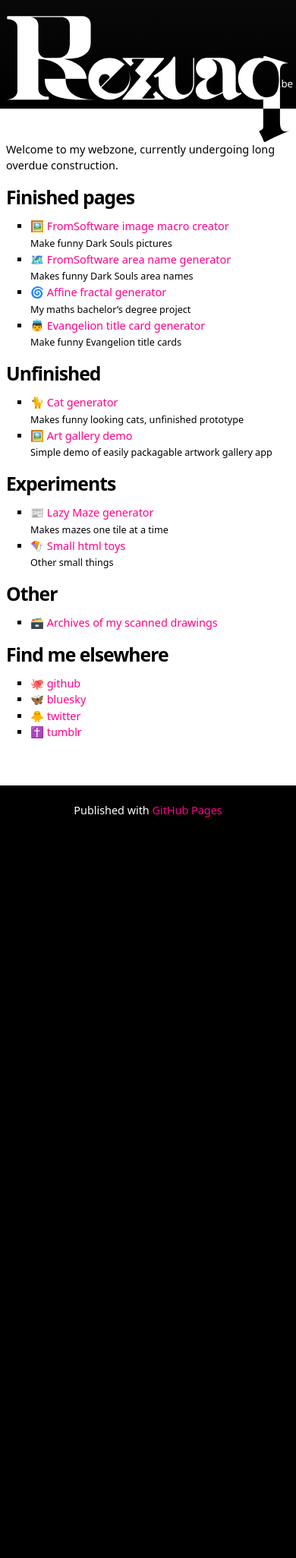
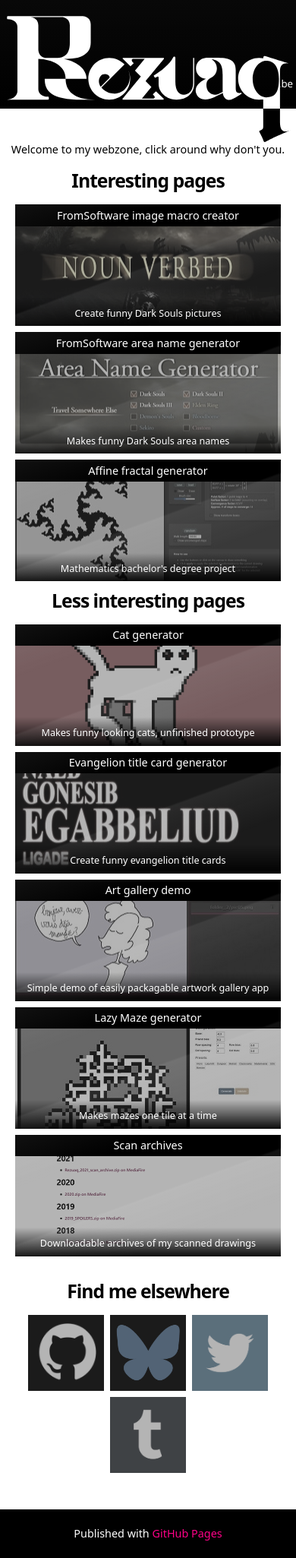
Before and after one commit to Sibert-Aerts/sibert-aerts.github.io, a Jekyll site: the page built from index.html, in a window 390 px wide. Shown: the whole page at 76% size. Built offline with Jekyll 4.4.1, drawn with Linux system fonts in a browser that asks for light colours; before the commit the page ends 1099 px from its top, so only the background shows below that.

Commit message:
Make landing page visually richer

```diff
--- /dev/null
+++ b/assets/css/rezstrap-breakpoints.scss
@@ -0,0 +1,71 @@
+/* Custom Bootstrap-based Sass file */
+
+$grid-breakpoints: (
+    xs: 0,
+    sm: 576px,
+    md: 768px,
+    lg: 992px,
+    xl: 1200px,
+    xxl: 1400px
+) !default;
+
+$nontrivial-grid-breakpoints: sm, md, lg, xl, xxl;
+
+// Name of the next breakpoint, or null for the last breakpoint.
+@function breakpoint-next($name) {
+    $grid-breakpoints: map-keys($grid-breakpoints);
+    $n: index($grid-breakpoints, $name);
+    @if not $n {
+        @error "breakpoint `#{$name}` not found in `#{$grid-breakpoints}`";
+    }
+    @return if($n < length($breakpoint-names), nth($breakpoint-names, $n + 1), null);
+}
+
+// Returns a blank string if smallest breakpoint, otherwise returns the name with a dash in front.
+@function breakpoint-infix($name) {
+    @return if(breakpoint-min($name) == null, "", "-#{$name}");
+}
+
+// Minimum breakpoint width. Null for the smallest (first) breakpoint.
+@function breakpoint-min($name) {
+    $min: map-get($grid-breakpoints, $name);
+    @return if($min != 0, $min, null);
+}
+
+// Maximum breakpoint width.
+@function breakpoint-max($name) {
+    $max: map-get($grid-breakpoints, $name);
+    @return if($max and $max > 0, $max - .02, null);
+}
+
+// Media of at least the minimum breakpoint width. No query for the smallest breakpoint.
+@mixin breakpoint-and-up($name) {
+    $min: breakpoint-min($name);
+    @if $min { @media (min-width: $min) { @content; } }
+    @else { @content; }
+}
+
+// Media of at most the maximum breakpoint width, non-inclusive.
+@mixin breakpoint-up-to($name) {
+    $max: breakpoint-max($name);
+    @if $max { @media (max-width: $max) { @content; } }
+    @else { @content; }
+}
+
+// Media between the breakpoint's minimum and maximum widths.
+// No minimum for the smallest breakpoint, and no maximum for the largest one.
+// Makes the @content apply only to the given breakpoint, not viewports any wider or narrower.
+@mixin breakpoint-only($name) {
+    $min: breakpoint-min($name);
+    $next: breakpoint-next($name);
+    $max: breakpoint-max($next);
+    @if $min != null and $max != null {
+        @media (min-width: $min) and (max-width: $max) { @content; }
+    }
+    @else if $max == null {
+        @include breakpoint-and-up($name) { @content; }
+    }
+    @else if $min == null {
+        @include breakpoint-up-to($next) { @content; }
+    }
+}
--- a/assets/css/rezstrap.scss
+++ b/assets/css/rezstrap.scss
@@ -1,4 +1,8 @@
-/* Custom pseudo Bootstrap-like css */
+/* Custom Bootstrap-based Sass file */
+
+@use "sass:math";
+@import "rezstrap-breakpoints.scss";
+
 
 *, *::before, *::after {
     box-sizing: border-box;
@@ -30,28 +34,17 @@ h6, .h6, h5, .h5, h4, .h4, h3, .h3, h2, .h2, h1, .h1 {
 }
 
 h1, .h1 { font-size: calc(1.375rem + 1.5vw); }
-@media (min-width: 1200px) {
+h2, .h2 { font-size: calc(1.325rem + 0.9vw); }
+h3, .h3 { font-size: calc(1.300rem + 0.6vw); }
+h4, .h4 { font-size: calc(1.275rem + 0.3vw); }
+h5, .h5 { font-size: 1.25rem; }
+h6, .h6 { font-size: 1rem; }
+@include breakpoint-and-up(xl) {
     h1, .h1 { font-size: 2.5rem; }
-}
-
-h2, .h2 { font-size: calc(1.325rem + 0.9vw); }
-@media (min-width: 1200px) {
     h2, .h2 { font-size: 2rem; }
-}
-
-h3, .h3 { font-size: calc(1.3rem + 0.6vw); }
-@media (min-width: 1200px) {
     h3, .h3 { font-size: 1.75rem; }
-}
-
-h4, .h4 { font-size: calc(1.275rem + 0.3vw); }
-@media (min-width: 1200px) {
     h4, .h4 { font-size: 1.5rem; }
 }
-
-h5, .h5 { font-size: 1.25rem; }
-
-h6, .h6 { font-size: 1rem; }
 
 // Text elements
 
@@ -92,7 +85,8 @@ ol ol, ul ul, ol ul, ul ol {
   margin-bottom: 0;
 }
 
-// Special containers
+// Containers
+
 .container, .container-slim {
     width: 100%;
     margin-left: auto;
@@ -116,12 +110,94 @@ ol ol, ul ul, ol ul, ul ol {
 @media (min-width: 1400px) {
     .container { max-width: 1320px; }
 }
+
+// Rows and columns
+
+.row {
+    --rs-gutter-x: 1rem;
+    --rs-gutter-y: 0;
+    display: flex;
+    flex-wrap: wrap;
+    margin-top: calc(var(--rs-gutter-y) * -1);
+    margin-right: calc(var(--rs-gutter-x) * -.5);
+    margin-left: calc(var(--rs-gutter-x) * -.5);
+    > * {
+        flex-shrink: 0;
+        width: 100%;
+        max-width: 100%;
+        margin-top: var(--rs-gutter-y);
+        padding-right: calc(var(--rs-gutter-x) * .5);
+        padding-left: calc(var(--rs-gutter-x) * .5);
+    }
+}
+
+.g-0, .gx-0 { --bs-gutter-x: 0; }
+.g-0, .gy-0 { --bs-gutter-y: 0; }
+
+@each $bp in map-keys($grid-breakpoints) {
+    $infix: breakpoint-infix($bp);
+    @include breakpoint-and-up($bp) {
+        .col#{$infix} { flex: 1 0 0%; }
+        .col#{$infix}-auto {
+            flex: 0 0 auto;
+            width: auto;
+        }
+        @for $i from 1 through 12 {
+            .col#{$infix}-#{$i} {
+                flex: 0 0 auto;
+                width: percentage(math.div($i, 12));
+            }
+        }
+    }
+}
+
+// Display
+
+.d-inline-flex { display: inline-flex !important; }
+.d-block { display: block !important; }
+.d-inline { display: inline !important; }
+.d-none { display: none !important; }
+
+// Flex
+
+.d-flex {
+    display: flex;
+    flex-direction: row;
+    flex-wrap: wrap;
+}
+
+.justify-content-start { justify-content: flex-start !important; }
+.justify-content-end { justify-content: flex-end !important; }
+.justify-content-center { justify-content: center !important; }
+.justify-content-between { justify-content: space-between !important; }
+.justify-content-around { justify-content: space-around !important; }
+.justify-content-evenly { justify-content: space-evenly !important; }
+
+.align-items-start { align-items: flex-start !important; }
+.align-items-end { align-items: flex-end !important; }
+.align-items-center { align-items: center !important; }
+.align-items-baseline { align-items: baseline !important; }
+.align-items-stretch { align-items: stretch !important; }
+
+.align-content-start { align-content: flex-start !important; }
+.align-content-end { align-content: flex-end !important; }
+.align-content-center { align-content: center !important; }
+.align-content-between { align-content: space-between !important; }
+.align-content-around { align-content: space-around !important; }
+.align-content-stretch { align-content: stretch !important; }
+
 // Special shape styling
 
-.w-100 {
-    width: 100% !important;
+.w-100 { width: 100% !important; }
+.h-100 { height: 100% !important; }
+.cover {
+    position: absolute;
+    left: 0;
+    right: 0;
+    top: 0;
+    bottom: 0;
+    pointer-events: none;
 }
-
 
 // Special text styling
 
--- a/assets/css/style.scss
+++ b/assets/css/style.scss
@@ -89,23 +89,110 @@ body {
         background-color: black;
     }
     filter: url(#warbly-200);
-    @media screen and (max-width: 991.98px) { // <lg
+    @include breakpoint-up-to(lg) {
         filter: url(#warbly-100);
     }
-    @media screen and (max-width: 767.98px) { // <md
+    @include breakpoint-up-to(sm) {
         display: none;
     }
     pointer-events: none;
 }
+
 #main_content {
     padding: 3em 6em;
-    @media screen and (max-width: 991.98px) { // <lg
+    @include breakpoint-up-to(lg) {
         padding-left: 4em;
         padding-right: 4em;
     }
-    @media screen and (max-width: 767.98px) { // <md
+    @include breakpoint-up-to(sm) {
         padding-left: .5rem;
         padding-right: .5rem;
+    }
+
+    > .wide-row {
+        margin-left: -10em;
+        margin-right: -10em;
+        @include breakpoint-up-to(xl) {
+            margin-left: calc(var(--rs-gutter-x) * -0.5);
+            margin-right: calc(var(--rs-gutter-x) * -0.5);
+        }
+    }
+}
+
+.link-tile-row {
+    --rs-gutter-y: 1em;
+}
+a.link-tile {
+    position: relative;
+    margin: 4px;
+    max-width: 100%;
+    color: white;
+    background-size: cover;
+    background-position: center;
+
+    width: 160px;
+    height: 160px;
+
+    &.small {
+        width: 100px;
+        height: 100px;
+    }
+    &.big {
+        width: 350px;
+        height: 200px;
+        @include breakpoint-up-to(md) {
+            height: 160px;
+        }
+    }
+
+    &.sheen::after {
+        content: "";
+        position: absolute;
+        top: 0; bottom: 0;
+        left: 0; right: 0;
+        opacity: 0.5;
+        background: linear-gradient(160deg, #fff2, #fff0 25%, #fff0 50%, #fff2 51%, #fff0 75%);
+        pointer-events: none;
+    }
+
+    &:hover {
+        text-decoration: unset;
+        outline: 1px solid #ff0088;
+        &.sheen::after {
+            opacity: 1;
+        }
+        .title {
+            background: #ff0088;
+        }
+        .cover {
+            background-color: unset;
+            backdrop-filter: unset;
+        }
+    }
+    .title {
+        position: absolute;
+        top: 0;
+        left: 0;
+        right: 0;
+        padding: .25em;
+        text-align: center;
+        background: #000;
+    }
+    .desc {
+        position: absolute;
+        bottom: 0;
+        left: 0;
+        right: 0;
+        padding: .5em;
+        padding-top: 1em;
+        font-weight: 400;
+        text-align: center;
+        font-size: 0.875em;
+        background: linear-gradient(to top, #000e, #0000);
+    }
+    .cover {
+        background-color: #4446;
+        backdrop-filter: saturate(0.25);
     }
 }
 
--- /dev/null
+++ b/index.html
@@ -0,0 +1,73 @@
+---
+title: Main
+layout: default
+---
+
+<p class="text-center">
+    Welcome to my webzone, click around why don't you.
+</p>
+
+<h2 class="text-center">Interesting pages</h2>
+<div class="wide-row d-flex justify-content-center">
+    <a href="/new-area/image-creator" class="link-tile big sheen" style="background-image: url(/assets/img/link-thumbs/macro-creator.jpg)">
+        <div class="cover"></div>
+        <strong class="title">FromSoftware image macro creator</strong>
+        <div class="desc">Create funny Dark Souls pictures</div>
+    </a>
+    <a href="/new-area" class="link-tile big sheen" style="background-image: url(/assets/img/link-thumbs/area-name.jpg)">
+        <div class="cover"></div>
+        <strong class="title">FromSoftware area name generator</strong>
+        <div class="desc">Makes funny Dark Souls area names</div>
+    </a>
+    <a href="/fractal" class="link-tile big sheen" style="background-image: url(/assets/img/link-thumbs/fractal.jpg)">
+        <div class="cover"></div>
+        <strong class="title">Affine fractal generator</strong>
+        <div class="desc">Mathematics bachelor's degree project</div>
+    </a>
+</div>
+
+<h2 class="text-center">Less interesting pages</h2>
+<div class="wide-row d-flex justify-content-center">
+    <a href="/cat-generator" class="link-tile big sheen" style="background-image: url(/assets/img/link-thumbs/cat-generator.png)">
+        <div class="cover"></div>
+        <strong class="title">Cat generator</strong>
+        <div class="desc">Makes funny looking cats, unfinished prototype</div>
+    </a>
+    <a href="/evangelion" class="link-tile big sheen" style="background-image: url(/assets/img/link-thumbs/evangelion.jpg)">
+        <div class="cover"></div>
+        <strong class="title">Evangelion title card generator</strong>
+        <div class="desc">Create funny evangelion title cards</div>
+    </a>
+    <a href="/gallery" class="link-tile big sheen" style="background-image: url(/assets/img/link-thumbs/gallery.jpg)">
+        <div class="cover"></div>
+        <strong class="title">Art gallery demo</strong>
+        <div class="desc">Simple demo of easily packagable artwork gallery app</div>
+    </a>
+    <a href="/lazy-maze" class="link-tile big sheen" style="background-image: url(/assets/img/link-thumbs/lazy-maze.jpg)">
+        <div class="cover"></div>
+        <strong class="title">Lazy Maze generator</strong>
+        <div class="desc">Makes mazes one tile at a time</div>
+    </a>
+    <a href="/scan-archives" class="link-tile big sheen" style="background-image: url(/assets/img/link-thumbs/scan-archives.png)">
+        <div class="cover"></div>
+        <strong class="title">Scan archives</strong>
+        <div class="desc">Downloadable archives of my scanned drawings</div>
+    </a>
+</div>
+
+<br />
+<h2 class="text-center">Find me elsewhere</h2>
+<div class="d-flex justify-content-center">
+    <a href="https://github.com/sibert-aerts" class="link-tile small" style="background-image: url(/assets/img/link-thumbs/github.png)">
+        <div class="cover"></div>
+    </a>
+    <a href="https://bsky.app/profile/rezuaq.be" class="link-tile small" style="background-image: url(/assets/img/link-thumbs/bluesky.png)">
+        <div class="cover"></div>
+    </a>
+    <a href="https://twitter.com/rezuaq" class="link-tile small" style="background-image: url(/assets/img/link-thumbs/twitter.png)">
+        <div class="cover"></div>
+    </a>
+    <a href="https://rezuaq.tumblr.com" class="link-tile small" style="background-image: url(/assets/img/link-thumbs/tumblr.png)">
+        <div class="cover"></div>
+    </a>
+</div>
--- a/index.md
+++ /dev/null
@@ -1,37 +0,0 @@
----
-title: Main
-layout: default
----
-
-Welcome to my webzone, currently undergoing long overdue construction.
-
-## Finished pages
-* [🖼️ FromSoftware image macro creator](/new-area/image-creator)
-    <br><small>Make funny Dark Souls pictures</small>
-* [🗺️ FromSoftware area name generator](/new-area)
-    <br><small>Makes funny Dark Souls area names</small>
-* [🌀 Affine fractal generator](/fractal)
-    <br><small>My maths bachelor's degree project</small>
-* [👼 Evangelion title card generator](/evangelion)
-    <br><small>Make funny Evangelion title cards</small>
-
-## Unfinished
-* [🐈 Cat generator](/cat-generator)
-    <br><small>Makes funny looking cats, unfinished prototype</small>
-* [🖼️ Art gallery demo](/gallery)
-    <br><small>Simple demo of easily packagable artwork gallery app</small>
-
-## Experiments
-* [📰 Lazy Maze generator](/lazy-maze)
-    <br><small>Makes mazes one tile at a time</small>
-* [🪁 Small html toys](/toys)
-    <br><small>Other small things</small>
-
-## Other
-* [🗃️ Archives of my scanned drawings](/scan-archives)
-
-## Find me elsewhere
-* [🐙 github](https://github.com/sibert-aerts)
-* [🦋 bluesky](https://bsky.app/profile/rezuaq.be)
-* [🐥 twitter](https://twitter.com/rezuaq)
-* [✝️ tumblr](https://rezuaq.tumblr.com)
```
Also changed, not shown: assets/img/link-thumbs/area-name.jpg (added), assets/img/link-thumbs/bluesky.png (added), assets/img/link-thumbs/cat-generator.png (added), assets/img/link-thumbs/evangelion.jpg (added), assets/img/link-thumbs/fractal.jpg (added), assets/img/link-thumbs/gallery.jpg (added), assets/img/link-thumbs/github.png (added), assets/img/link-thumbs/lazy-maze.jpg (added), assets/img/link-thumbs/macro-creator.jpg (added), assets/img/link-thumbs/scan-archives.png (added), assets/img/link-thumbs/tumblr.png (added), assets/img/link-thumbs/twitter.png (added).
